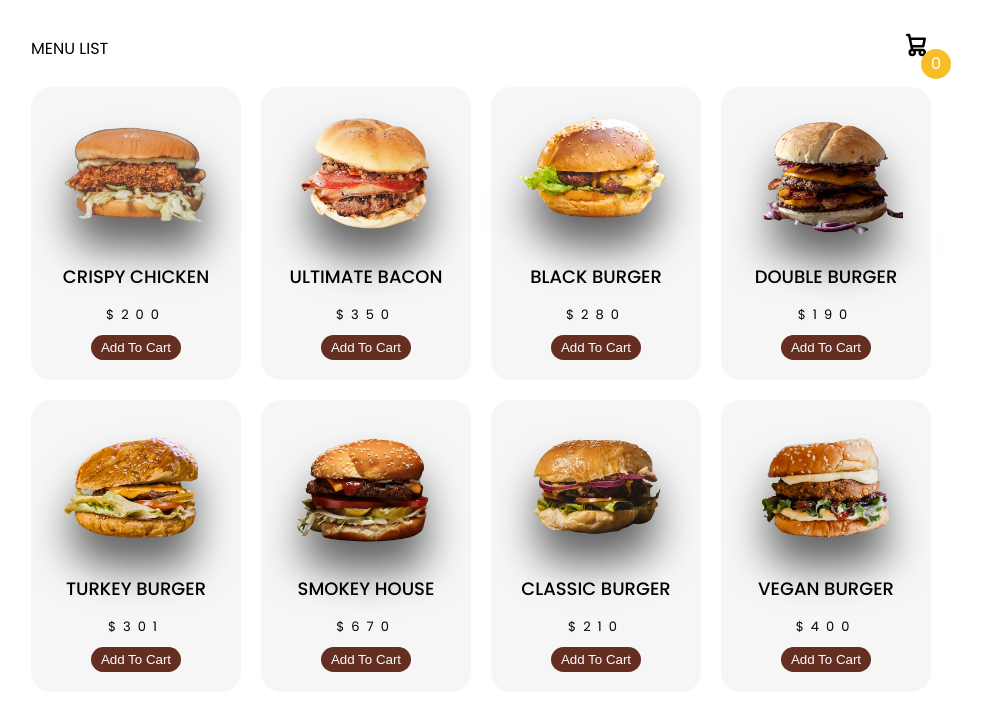
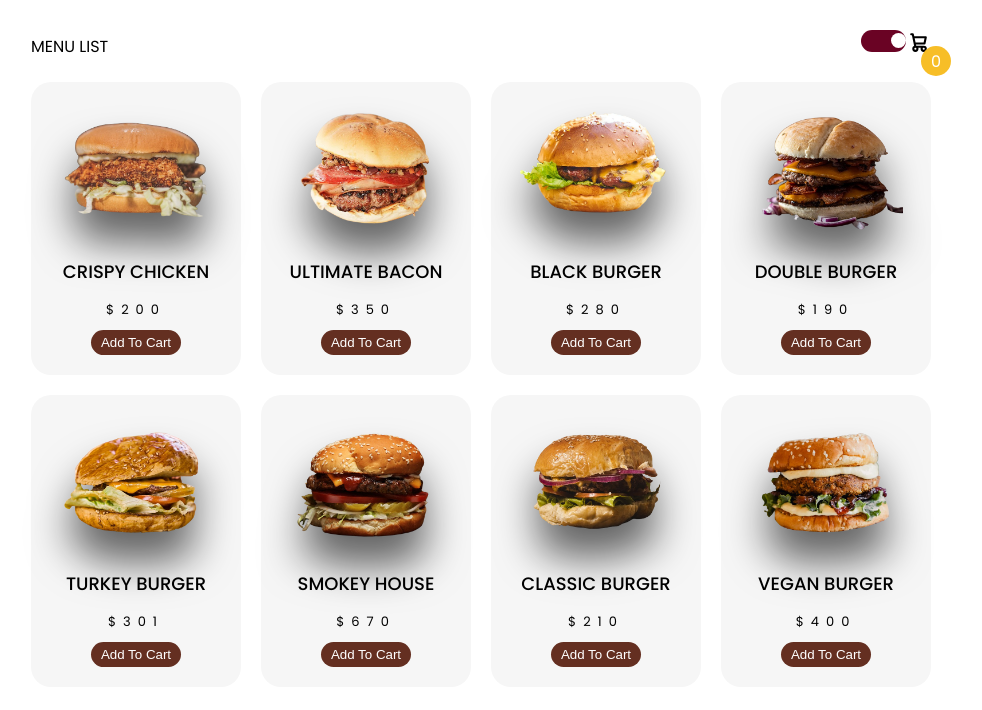
Before and after one commit to TettehSolomon/burger, a plain HTML site: page index.html in a window 1280 px wide. Shown: the whole page, without its empty margins (159-1141 px from the left). Drawn offline with Linux system fonts and the light colour scheme.

Commit message:
added a dark mode toggle button

```diff
--- a/index.html
+++ b/index.html
@@ -15,11 +15,17 @@
     <div class="container">
         <header>
             <div class="title">MENU LIST</div>
-            <div class="icon-cart">
-                <svg aria-hidden="true" xmlns="http://www.w3.org/2000/svg" fill="none" viewBox="0 0 24 24">
-                <path stroke="currentColor" stroke-linecap="round" stroke-linejoin="round" stroke-width="2" d="M5 4h1.5L9 16m0 0h8m-8 0a2 2 0 1 0 0 4 2 2 0 0 0 0-4Zm8 0a2 2 0 1 0 0 4 2 2 0 0 0 0-4Zm-8.5-3h9.25L19 7H7.312"/>
-                </svg>
-                <span>0</span>
+            <div class="cartToggle">
+                <label class="switch">
+                    <input type="checkbox" checked>
+                    <span class="slider round"></span>
+                </label>
+                <div class="icon-cart">
+                    <svg aria-hidden="true" xmlns="http://www.w3.org/2000/svg" fill="none" viewBox="0 0 24 24">
+                    <path stroke="currentColor" stroke-linecap="round" stroke-linejoin="round" stroke-width="2" d="M5 4h1.5L9 16m0 0h8m-8 0a2 2 0 1 0 0 4 2 2 0 0 0 0-4Zm8 0a2 2 0 1 0 0 4 2 2 0 0 0 0-4Zm-8.5-3h9.25L19 7H7.312"/>
+                    </svg>
+                    <span>0</span>
+                </div>
             </div>
         </header>
 
--- a/scripts/main.js
+++ b/scripts/main.js
@@ -172,3 +172,15 @@ const updateCartAndTotal = () => {
 
 // Call initApp to initialize the application
 initApp();
+
+// Dark Mode
+document.addEventListener('DOMContentLoaded', () => {
+    const checkbox = document.querySelector('input[type="checkbox"]');
+    const body = document.querySelector('body');
+
+
+    checkbox.addEventListener('change', () => {
+    var element = document.body;
+    element.classList.toggle("dark-mode");
+    });
+});
--- a/styles/styles.css
+++ b/styles/styles.css
@@ -5,6 +5,17 @@ body {
     margin: 0;
 
 }
+
+.dark-mode {
+    background-color: #696865;
+    color: white;
+}
+
+.dark-mode .listProduct .item {
+    background-color: #aca9a0;
+    color: white;
+  }
+
 
 .container {
     width: 900px;
@@ -16,7 +27,7 @@ body {
 }
 
 svg {
-    width: 30px;
+    width: 25px;
     cursor: pointer;
 }
 
@@ -27,6 +38,11 @@ header {
     padding: 20px 0;
 
 }
+
+.cartToggle {
+    display: flex;
+}
+
 
 header .icon-cart {
     position: relative;
@@ -192,3 +208,70 @@ body.showCart .container{
 .listCart::-webkit-scrollbar {
     width: 0;
 }
+
+
+
+
+
+
+
+/*Toggle Switch*/
+.switch {
+    position: relative;
+    display: inline-block;
+    width: 45px;
+    height: 22px;
+  }
+
+  .switch input {
+    opacity: 0;
+    width: 0;
+    height: 0;
+  }
+
+  .slider {
+    position: absolute;
+    cursor: pointer;
+    top: 0;
+    left: 0;
+    right: 0;
+    bottom: 0;
+    background-color: #ccc;
+    -webkit-transition: .4s;
+    transition: .4s;
+  }
+
+  .slider:before {
+    position: absolute;
+    content: "";
+    height: 15px;
+    width: 15px;
+    left: 4px;
+    bottom: 4px;
+    background-color: white;
+    -webkit-transition: .4s;
+    transition: .4s;
+  }
+
+  input:checked + .slider {
+    background-color: #6a0324;
+  }
+
+  input:focus + .slider {
+    box-shadow: 0 0 1px #6a0324;
+  }
+
+  input:checked + .slider:before {
+    -webkit-transform: translateX(26px);
+    -ms-transform: translateX(26px);
+    transform: translateX(26px);
+  }
+
+  /* Rounded sliders */
+  .slider.round {
+    border-radius: 34px;
+  }
+
+  .slider.round:before {
+    border-radius: 50%;
+  }
```
